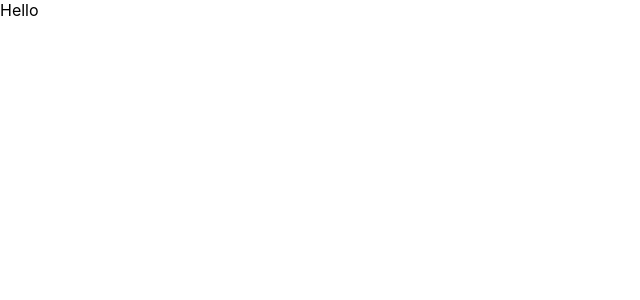
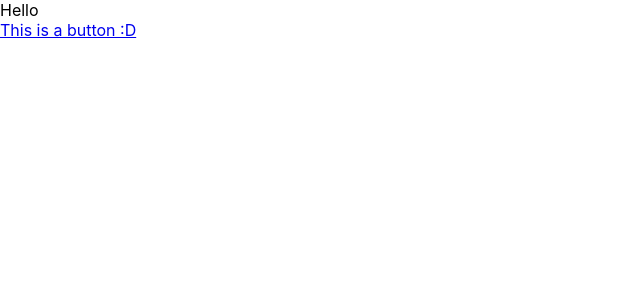
Before and after one commit to CrypticMango/dicionary-web-app, a React (Create React App) app: page / in a window 1280 px wide. Shown: the top 300 px of the page, without its empty margins (0-640 px from the left). Built offline with nearby package versions, Linux system fonts and the light colour scheme; the HTML template or start-up script is replaced by a standard one.

Commit message:
added a button

```diff
--- a/src/App.js
+++ b/src/App.js
@@ -5,7 +5,8 @@ function App() {
     <div className="App">
       <header className="App-header">
         <img src="" className="App-logo" alt="" />
-      Hello
+      Hello <br />
+      <a href="#" className="btn btn-primary">This is a button :D</a>
       </header>
     </div>
   );
```
